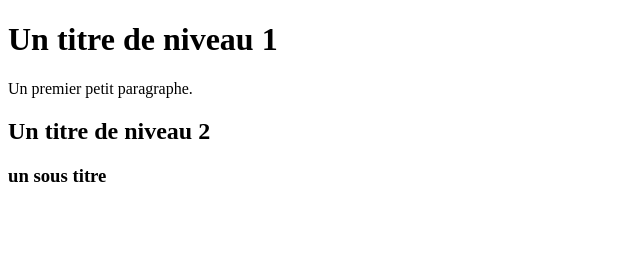
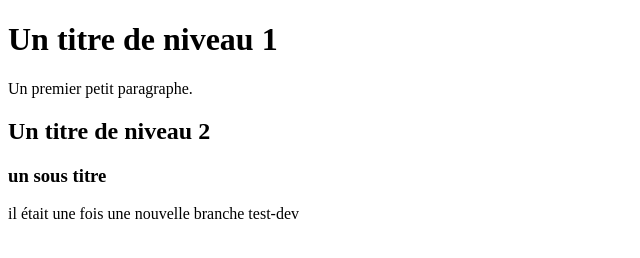
Before and after one commit to FelyAndrianantoandro/projet-1, a plain HTML site: page index.html in a window 1280 px wide. Shown: the whole page, without its empty margins (0-640 px from the left). Drawn offline with Linux system fonts and the light colour scheme.

Commit message:
add new div

```diff
--- a/index.html
+++ b/index.html
@@ -13,6 +13,9 @@
 
         <h2>Un titre de niveau 2</h2>
         <h3> un sous titre</h3>
+        <div>
+            il était une fois une nouvelle branche test-dev
+        </div>
 
     </body>
 </html>
```
